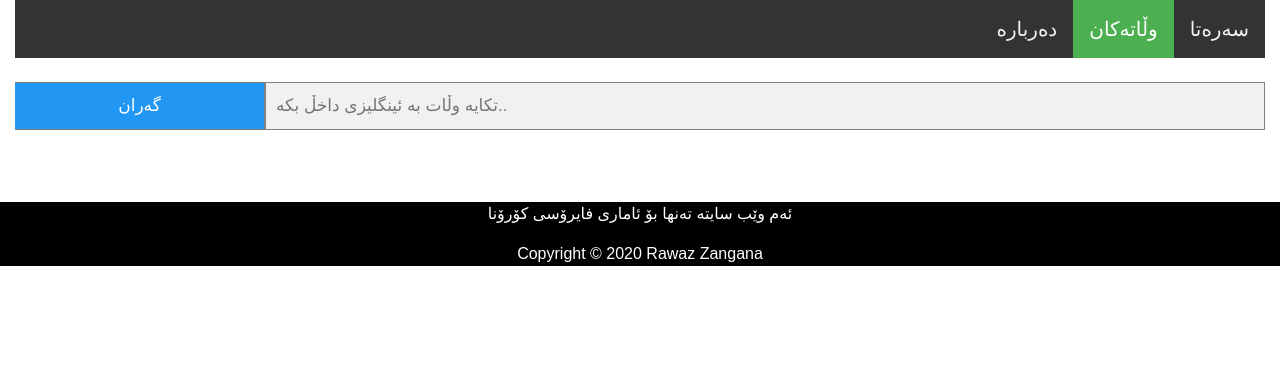
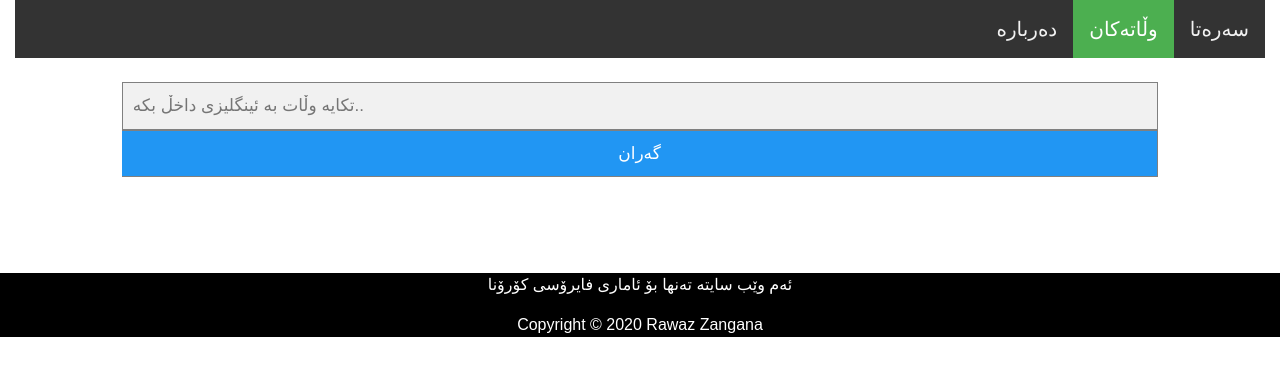
Before and after one commit to Zangana/Zangana.github.io, a plain HTML site: page countries.html in a window 1280 px wide. Drawn offline with nearby package versions, Linux system fonts and the light colour scheme; no server answers.

Commit message:
fixed the size of the page

```diff
--- a/countries.html
+++ b/countries.html
@@ -52,15 +52,13 @@
                 padding: 10px;
                 font-size: 17px;
                 border: 1px solid grey;
-                float: right;
-                width: 80%;
+                width: 100%;
                 background: #f1f1f1;
                 }
 
                 /* Style the submit button */
                 button {
-                float: right;;
-                width: 20%;
+                width: 100%;
                 padding: 10px;
                 background: #2196F3;
                 color: white;
@@ -91,9 +89,18 @@
             </div>
             <br>
             <div class="searchOfid">
-                <input type="text" class="text-left" id="searchBox" placeholder="تکایە وڵات بە ئینگلیزی داخڵ بکە.." name="search">
-                <button type="button" id="btnSearch" onclick="searchFun()">گەران</button>
-                <br>
+                <div class="row">
+                    <div class="col">
+
+                    </div>
+                    <div class="col-10">
+                        <input type="text" class="text-left" id="searchBox" placeholder="تکایە وڵات بە ئینگلیزی داخڵ بکە.." name="search">
+                        <button type="button" id="btnSearch" onclick="searchFun()">گەران</button>
+                    </div>
+                    <div class="col">
+
+                    </div>
+                </div>
             </div>
             <br>
             <br>
--- a/scripts.js
+++ b/scripts.js
@@ -1,6 +1,7 @@
 var request = new XMLHttpRequest()
 request.open('GET', 'https://coronavirus-19-api.herokuapp.com/all')
 var allCases = null
+
 request.onload = function(){
     var data = JSON.parse(this.response)
     allCases = data;
```
Also changed, not shown: index.html (+9 -9 lines).
